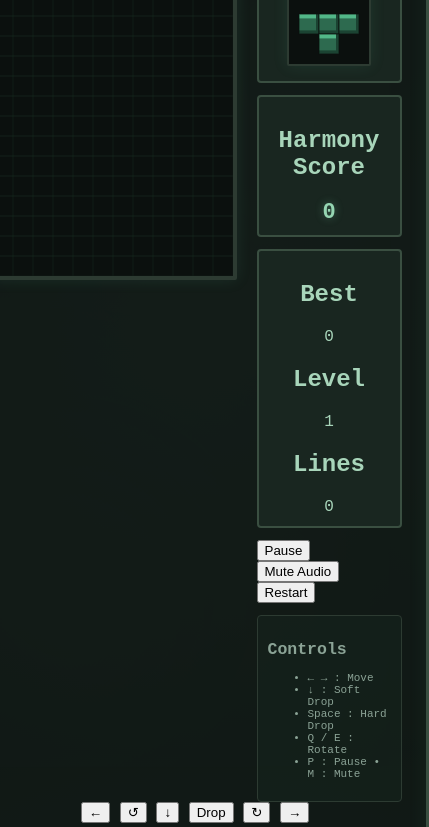
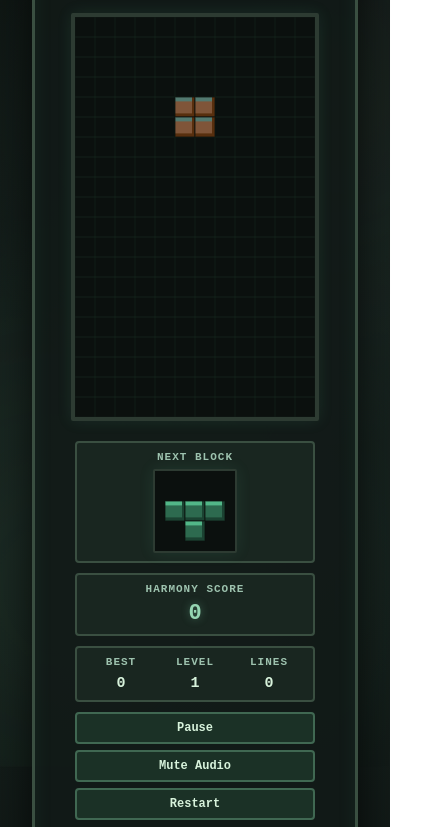
Before and after one commit to Sussy516/tet-sus, a plain HTML site: page index.html in a window 390 px wide. Shown: the part 93-920 px from the top of the page, 429 px wide, since content can reach past the window. Drawn offline with Linux system fonts and the light colour scheme.

Commit message:
style: add responsive layout, focus rings, and reduced-motion rules

```diff
--- a/style.css
+++ b/style.css
@@ -1,3 +1,9 @@
+*,
+*::before,
+*::after {
+  box-sizing: border-box;
+}
+
 body {
   background: radial-gradient(circle at center, #1b2824 0%, #0d1311 100%);
   color: #a8d5ba;
@@ -5,20 +11,38 @@ body {
   display: flex;
   justify-content: center;
   align-items: center;
-  height: 100vh;
+  min-height: 100dvh;
   margin: 0;
-  overflow: hidden;
+  padding: 16px;
   position: relative;
 }
 
+.visually-hidden:where(:not(:focus-within, :active)) {
+  position: absolute !important;
+  clip-path: inset(50%) !important;
+  overflow: hidden !important;
+  width: 1px !important;
+  height: 1px !important;
+  margin: -1px !important;
+  padding: 0 !important;
+  border: 0 !important;
+  white-space: nowrap !important;
+}
+
 .fog-layer {
-  position: absolute;
+  position: fixed;
   inset: 0;
   background:
     radial-gradient(circle at 20% 80%, rgba(74, 124, 89, 0.15), transparent 50%),
     radial-gradient(circle at 80% 20%, rgba(168, 213, 186, 0.08), transparent 50%);
-  animation: fogDrift 12s ease-in-out infinite alternate;
+  opacity: 0.85;
   pointer-events: none;
+}
+
+@media (prefers-reduced-motion: no-preference) {
+  .fog-layer {
+    animation: fogDrift 12s ease-in-out infinite alternate;
+  }
 }
 
 @keyframes fogDrift {
@@ -26,7 +50,7 @@ body {
   100% { transform: scale(1.08) translate(-15px, 10px); opacity: 1; }
 }
 
-/* Seismic Sense*/
+/* Seismic Sense */
 .seismic-overlay {
   position: fixed;
   inset: 0;
@@ -39,11 +63,6 @@ body {
   align-items: center;
 }
 
-.seismic-active {
-  animation: seismicTotalDarkness 1.4s ease-out forwards;
-}
-
-/*vibration rings*/
 .seismic-overlay::before,
 .seismic-overlay::after {
   content: '';
@@ -54,17 +73,23 @@ body {
   border-radius: 50%;
 }
 
-.seismic-active::before {
-  animation: seismicWaveRing 1.2s cubic-bezier(0, 0.5, 0.5, 1) forwards;
-}
+@media (prefers-reduced-motion: no-preference) {
+  .seismic-active {
+    animation: seismicTotalDarkness 1.4s ease-out forwards;
+  }
 
-.seismic-active::after {
-  animation: seismicWaveRing 1.2s cubic-bezier(0, 0.5, 0.5, 1) 0.25s forwards;
+  .seismic-active::before {
+    animation: seismicWaveRing 1.2s cubic-bezier(0, 0.5, 0.5, 1) forwards;
+  }
+
+  .seismic-active::after {
+    animation: seismicWaveRing 1.2s cubic-bezier(0, 0.5, 0.5, 1) 0.25s forwards;
+  }
 }
 
 @keyframes seismicTotalDarkness {
   0% {
-    background: rgba(2, 4, 3, 0.96); /* night sfx */
+    background: rgba(2, 4, 3, 0.96);
     opacity: 1;
   }
   75% {
@@ -94,22 +119,23 @@ body {
   }
 }
 
-.game-wrapper {
+.page-shell {
   position: relative;
   z-index: 1;
   display: flex;
   flex-direction: column;
   align-items: center;
-  background: rgba(18, 26, 23, 0.85);
-  padding: 24px;
+  background: rgba(18, 26, 23, 0.88);
+  padding: 20px 24px;
   border: 3px solid #3a4f41;
   border-radius: 6px;
   box-shadow: 0 15px 40px rgba(0, 0, 0, 0.7), inset 0 0 20px rgba(82, 183, 136, 0.08);
+  max-width: 100%;
 }
 
-header {
+.site-header {
   text-align: center;
-  margin-bottom: 18px;
+  margin-bottom: 16px;
 }
 
 h1 {
@@ -123,8 +149,15 @@ h1 {
 .subtitle {
   margin: 6px 0 0;
   font-size: 12px;
-  color: #7a9386;
+  color: #8eb39e;
   letter-spacing: 1px;
+}
+
+.game-wrapper {
+  display: flex;
+  flex-direction: column;
+  align-items: center;
+  gap: 14px;
 }
 
 .game-container {
@@ -133,7 +166,29 @@ h1 {
   align-items: flex-start;
 }
 
+.board-stage {
+  position: relative;
+}
+
+.pause-banner {
+  position: absolute;
+  inset: 0;
+  display: grid;
+  place-items: center;
+  background: rgba(11, 16, 14, 0.82);
+  color: #95d5b2;
+  font-size: 22px;
+  font-weight: bold;
+  letter-spacing: 4px;
+  border: 2px solid #52b788;
+}
+
+.pause-banner[hidden] {
+  display: none;
+}
+
 canvas {
+  display: block;
   border: 4px solid #2d3b32;
   background: #0b100e;
   box-shadow: inset 0 0 25px rgba(0, 0, 0, 0.9), 0 0 15px rgba(82, 183, 136, 0.12);
@@ -143,53 +198,145 @@ canvas {
 #nextPiece {
   background: #0b100e;
   border: 2px solid #2d3b32;
-  margin-top: 4px;
+  margin: 4px auto 0;
 }
 
 .info-panel {
   display: flex;
   flex-direction: column;
-  gap: 12px;
-  width: 145px;
+  gap: 10px;
+  width: 170px;
 }
 
 .stat-box {
   background: rgba(27, 40, 34, 0.9);
   border: 2px solid #3a4f41;
-  padding: 10px;
+  padding: 8px 10px;
   border-radius: 4px;
   text-align: center;
 }
 
-.stat-box h3 {
+.stat-box h2,
+.controls-hint h2 {
   margin: 0 0 6px 0;
   font-size: 11px;
-  color: #7a9386;
+  color: #9dc2ae;
   text-transform: uppercase;
   letter-spacing: 1px;
 }
 
-#score {
+.stat-value {
   font-size: 22px;
   font-weight: bold;
   color: #95d5b2;
   text-shadow: 0 0 8px rgba(116, 198, 157, 0.4);
 }
 
+.stat-grid {
+  display: grid;
+  grid-template-columns: repeat(3, 1fr);
+  gap: 6px;
+}
+
+.stat-subvalue {
+  font-size: 15px;
+  font-weight: bold;
+  color: #d8f3dc;
+}
+
+.action-buttons {
+  display: grid;
+  grid-template-columns: 1fr;
+  gap: 6px;
+}
+
+.ctrl-btn,
+.touch-btn {
+  font-family: inherit;
+  font-size: 12px;
+  font-weight: bold;
+  color: #d8f3dc;
+  background: #1b3126;
+  border: 2px solid #406852;
+  border-radius: 4px;
+  min-inline-size: 36px;
+  min-block-size: 32px;
+  padding: 6px 10px;
+  cursor: pointer;
+  touch-action: manipulation;
+  transition: background-color 0.15s ease, border-color 0.15s ease;
+}
+
+.ctrl-btn:hover,
+.touch-btn:hover {
+  background: #274837;
+  border-color: #74c69d;
+}
+
+.ctrl-btn[aria-pressed='true'] {
+  background: #402624;
+  border-color: #c98a82;
+  color: #f4d8d4;
+}
+
+:where(button):focus-visible {
+  outline: 3px solid #95d5b2;
+  outline-offset: 2px;
+}
+
 .controls-hint {
   font-size: 11px;
-  color: #8ba396;
-  background: rgba(22, 33, 28, 0.7);
+  color: #9dc2ae;
+  background: rgba(22, 33, 28, 0.75);
   padding: 10px;
   border-radius: 4px;
   border: 1px solid #2d3b32;
 }
 
-.controls-hint h4 {
-  margin: 0 0 6px 0;
+.controls-hint h2 {
   color: #74c69d;
 }
 
-.controls-hint p {
-  margin: 3px 0;
+.controls-list {
+  list-style: none;
+  margin: 0;
+  padding: 0;
+  display: flex;
+  flex-direction: column;
+  gap: 4px;
 }
+
+.controls-list kbd {
+  background: #0b100e;
+  border: 1px solid #3a4f41;
+  border-radius: 3px;
+  padding: 1px 4px;
+  font-size: 10px;
+  color: #d8f3dc;
+}
+
+.touch-controls {
+  display: flex;
+  flex-wrap: wrap;
+  justify-content: center;
+  gap: 8px;
+}
+
+@media (pointer: coarse) {
+  .ctrl-btn,
+  .touch-btn {
+    min-inline-size: 44px;
+    min-block-size: 44px;
+  }
+}
+
+@media (max-width: 520px) {
+  .game-container {
+    flex-direction: column;
+    align-items: center;
+  }
+
+  .info-panel {
+    width: 240px;
+  }
+}
```
